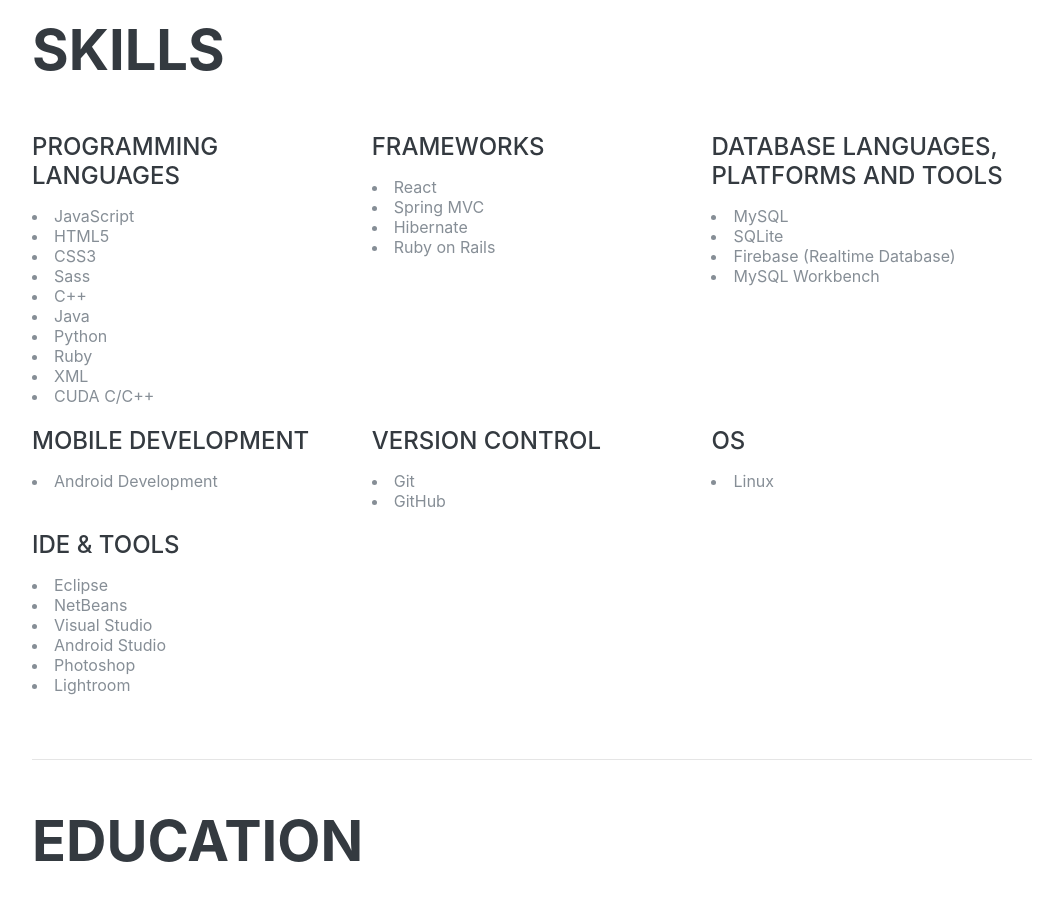
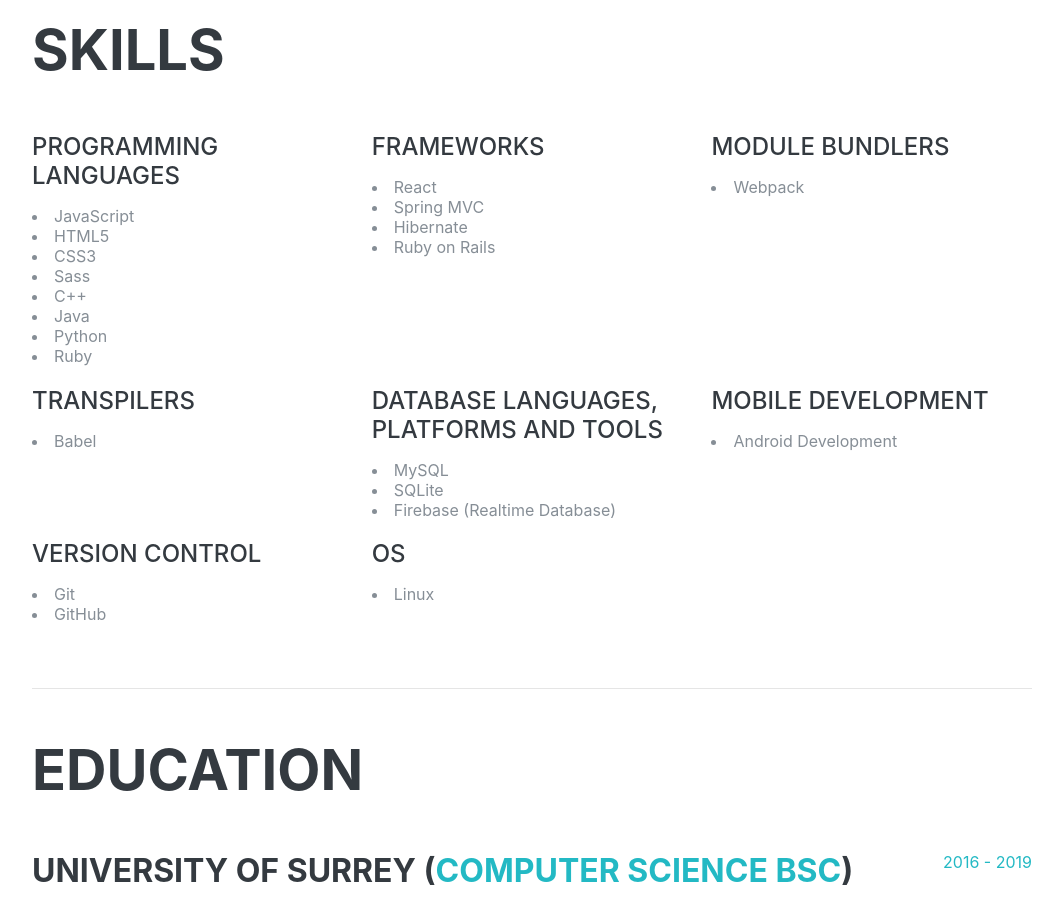
Before and after one commit to ignaskampas/ignaskampas, a React (Create React App) app: page / in a window 1280 px wide. Shown: the part 1060-1969 px from the top of the page, without its empty margins (108-1171 px from the left). Built offline with nearby package versions, Linux system fonts and the light colour scheme; no server answers; a web font is replaced by a local one.

Commit message:
Updated skills

```diff
--- a/src/components/sections/Skills/Skills.js
+++ b/src/components/sections/Skills/Skills.js
@@ -22,9 +22,7 @@
                         "C++",
                         "Java",
                         "Python",
-                        "Ruby",
-                        "XML",
-                        "CUDA C/C++"]} />
+                        "Ruby"]} />
                 </div>
 
                 <div>
@@ -37,12 +35,23 @@
                 </div>
 
                 <div>
+                    <Title3 title="Module Bundlers" />
+                    <SkillList list={[
+                        "Webpack"]} />
+                </div>
+
+                <div>
+                    <Title3 title="Transpilers" />
+                    <SkillList list={[
+                        "Babel"]} />
+                </div>
+
+                <div>
                     <Title3 title="Database Languages, Platforms and Tools" />
                     <SkillList list={[
                         "MySQL",
                         "SQLite",
-                        "Firebase (Realtime Database)",
-                        "MySQL Workbench"]} />
+                        "Firebase (Realtime Database)"]} />
                 </div>
 
                 <div>
@@ -62,17 +71,6 @@
                     <Title3 title="OS" />
                     <SkillList list={["Linux"]} />
                 </div>
-
-                <div>
-                    <Title3 title="IDE & Tools" />
-                    <SkillList list={[
-                        "Eclipse",
-                        "NetBeans",
-                        "Visual Studio",
-                        "Android Studio",
-                        "Photoshop",
-                        "Lightroom"]} />
-                </div>
             </div>
         </ShowcaseSection>
     )
```
